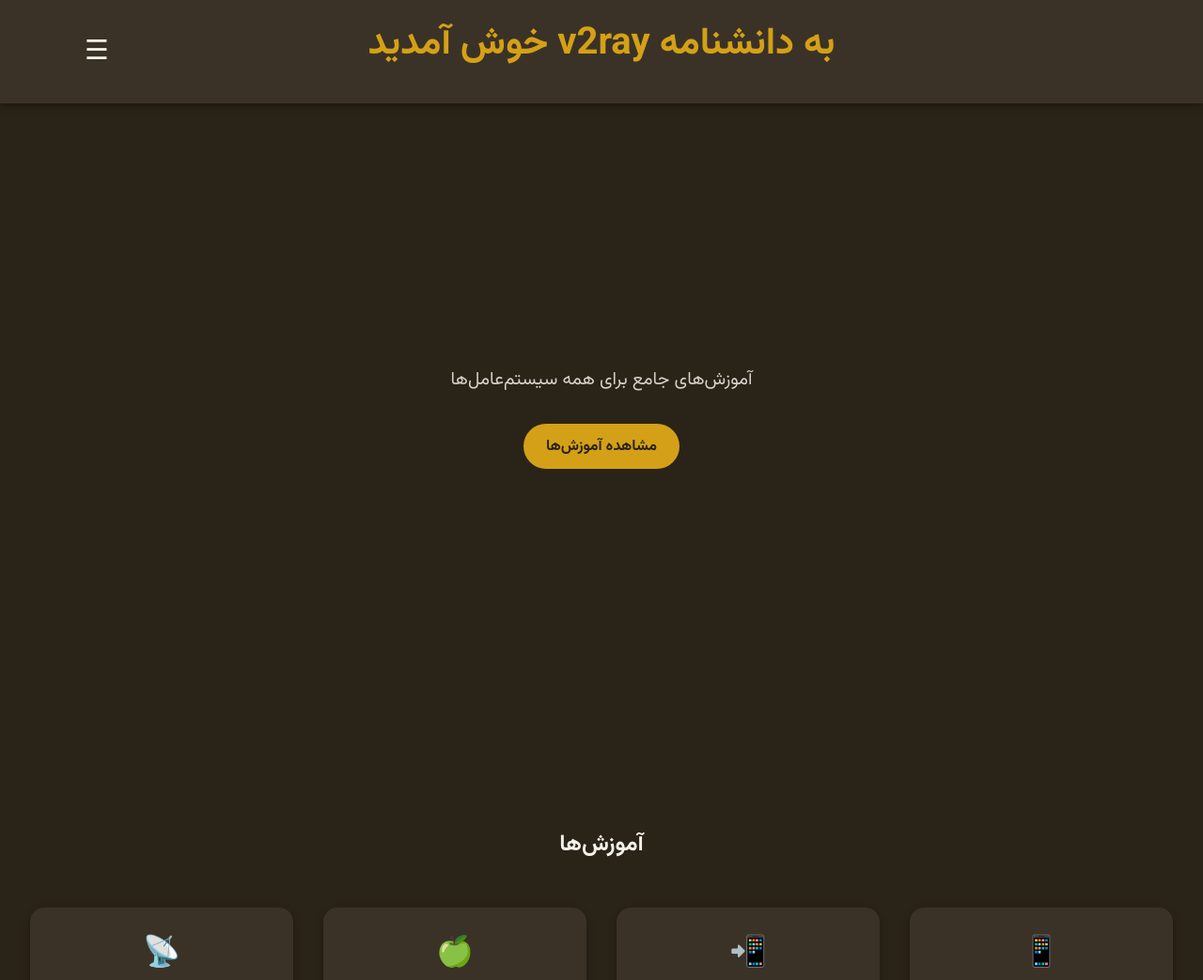
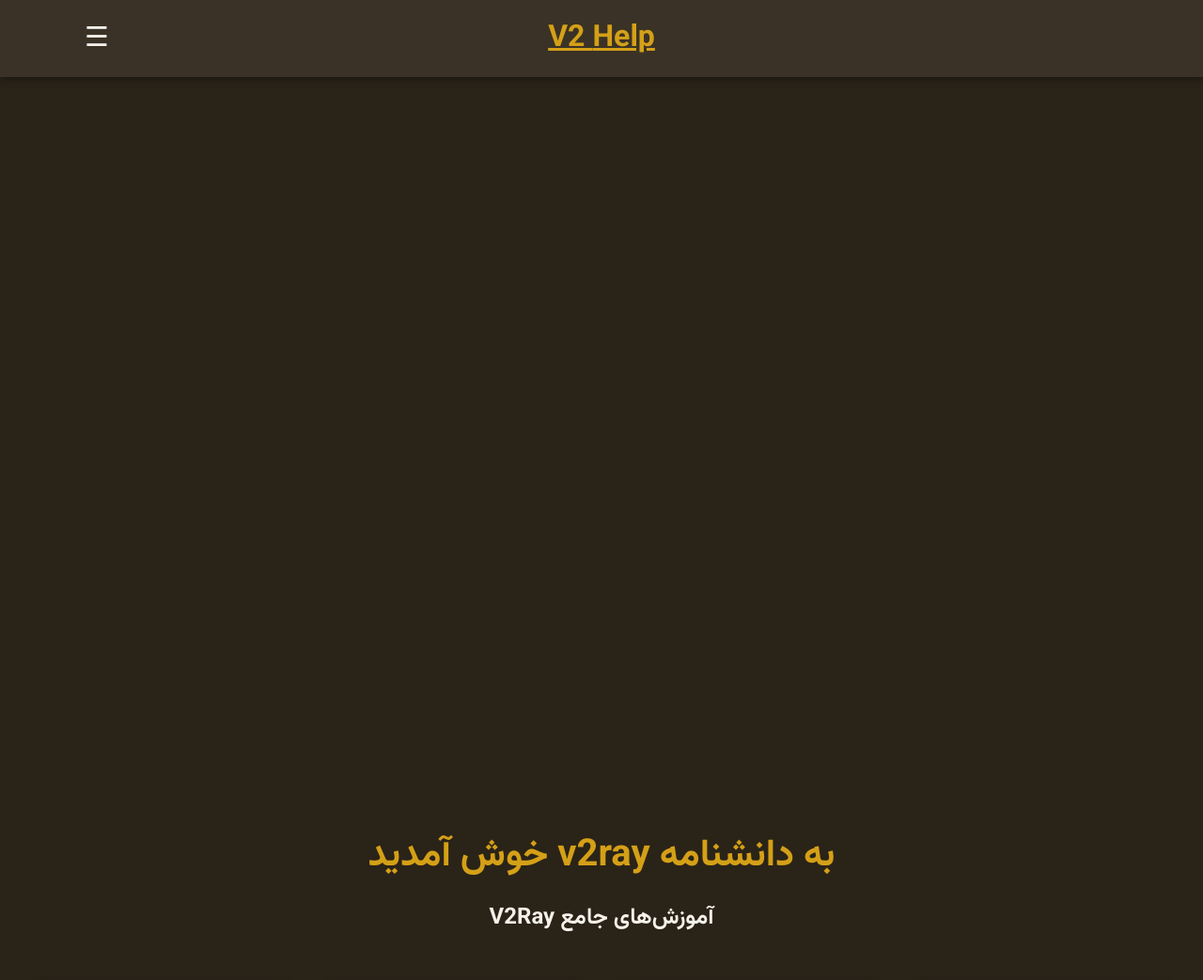
Before and after one commit to v2help/v2help.github.io, a plain HTML site: page index.html in a window 1280 px wide. Shown: the top 1043 px of the page at 94% size. Drawn offline with Linux system fonts and the light colour scheme.

Commit message:
Update index.html

```diff
--- a/index.html
+++ b/index.html
@@ -3,8 +3,8 @@
 <head>
   <meta charset="UTF-8" />
   <meta name="viewport" content="width=device-width, initial-scale=1.0" />
-  <meta name="description" content="دانشنامه جامع V2Ray برای همه پلتفرم‌ها" />
-  <title>دانشنامه V2Ray</title>
+  <meta name="description" content="آموزش جامع V2Ray برای تمام پلتفرم‌ها" />
+  <title>V2 Help | آموزش V2Ray</title>
   <link rel="stylesheet" href="style.css" />
 </head>
 <body>
@@ -14,36 +14,32 @@
       <ul>
         <li><a href="#">خانه</a></li>
         <li><a href="#tutorials">آموزش‌ها</a></li>
-        <li><a href="#contact">تماس</a></li>
+        <li><a href="#contact">تماس با ما</a></li>
       </ul>
     </nav>
   </div>
 
   <header>
-    <div class="container">
+    <div class="container center-header">
+      <a href="#" class="logo">V2 <span>Help</span></a>
       <button class="menu-toggle" id="menuToggle">☰</button>
-      <div class="logo typing-effect">دانشنامه V2Ray</div>
     </div>
   </header>
 
   <main>
     <section class="hero">
-      <div class="hero-content">
-        <p class="subtitle">آموزش‌های جامع برای همه سیستم‌عامل‌ها</p>
-        <div class="cta-buttons">
-          <a href="#tutorials" class="btn btn-primary">مشاهده آموزش‌ها</a>
-        </div>
-      </div>
+      <div class="globe-animation"></div>
     </section>
 
     <section id="tutorials" class="section tutorials">
-      <h2>آموزش‌ها</h2>
+      <h1 class="typing-effect"></h1>
+      <h2>آموزش‌های جامع V2Ray</h2>
       <div class="tutorial-grid"></div>
     </section>
   </main>
 
   <footer>
-    <p>© 2025 دانشنامه V2Ray</p>
+    <p>تمامی حقوق محفوظ است © V2 Help</p>
   </footer>
 
   <script src="main.js"></script>
```
